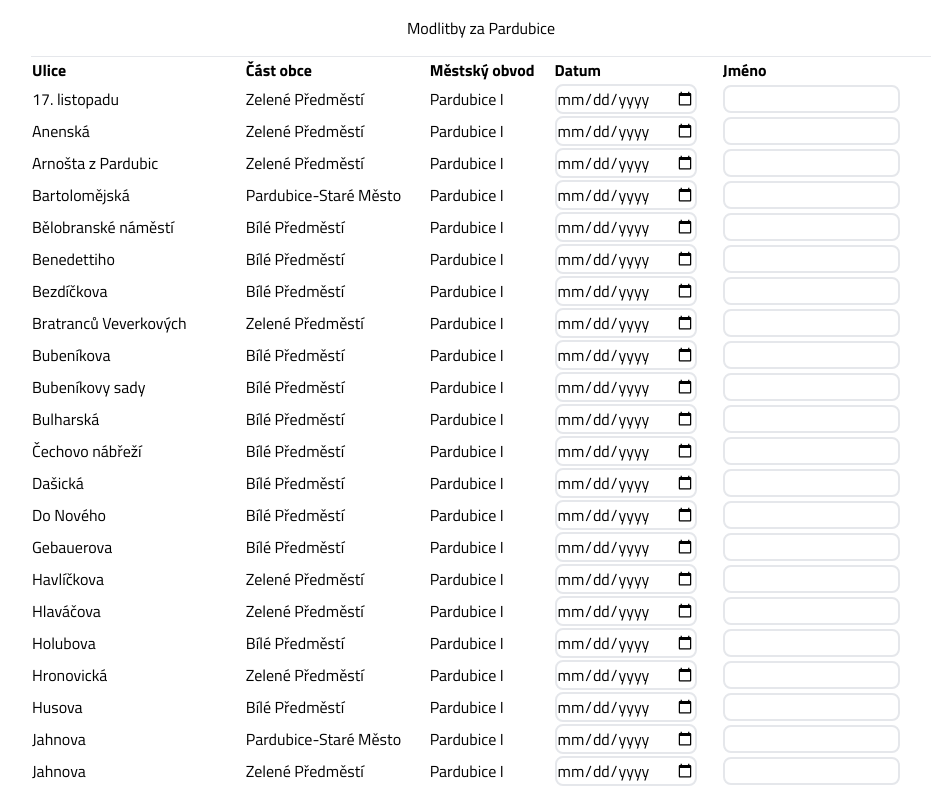
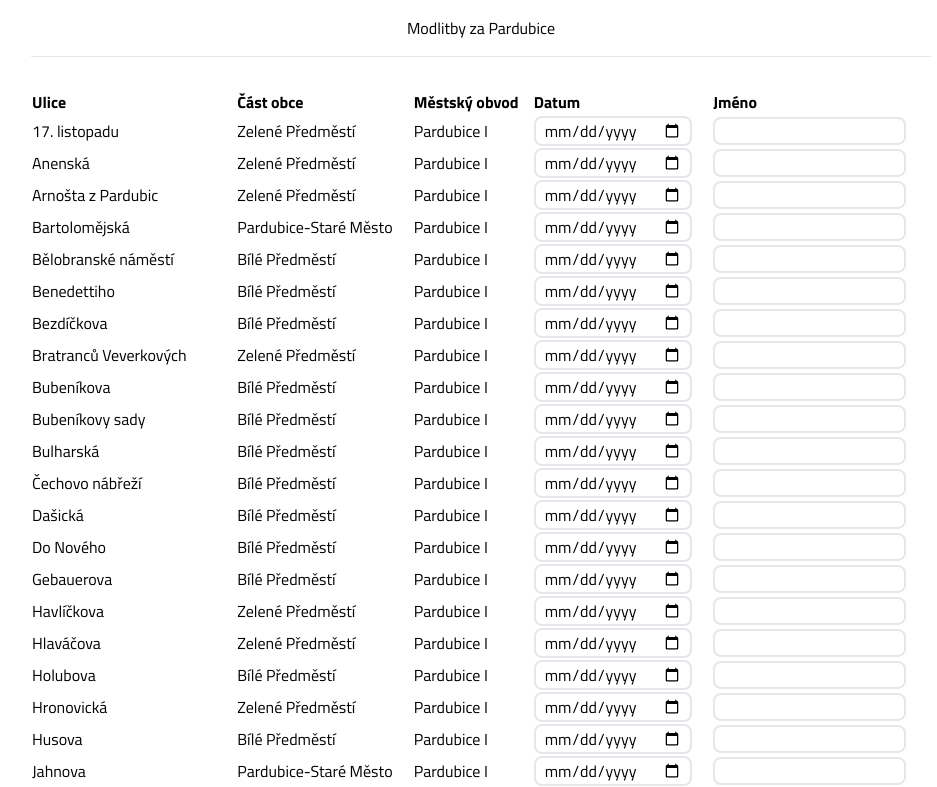
Before and after one commit to petrkucerak/modlitbyzaulice, a Next.js app: page /form in a window 1280 px wide. Shown: the top 787 px of the page, without its empty margins (159-1096 px from the left). Built offline with nearby package versions, Linux system fonts and the light colour scheme.

Commit message:
Replace repo url

```diff
--- a/components/layout/footer.js
+++ b/components/layout/footer.js
@@ -7,7 +7,7 @@ export default function Footer() {
       <p className="text-sm mb-4">
         Tento projekt je vytvořený jako open-source. Pro více informací mrkni do{" "}
         <Link
-          href={"https://github.com/petrkucerak/modlitbazapardubice"}
+          href={"https://github.com/petrkucerak/modlitbyzapardubice"}
           target="_blank"
           className="underline"
         >
--- a/components/table/row.js
+++ b/components/table/row.js
@@ -27,16 +27,14 @@ export default function Row({ newData, street }) {
   const [name, setName] = useState(street.name);
   const [date, setDate] = useState(street.status);
   return (
-    <tr
-      key={`${street.street_name}-${street.borough_name}-${street.district_name}`}
-    >
+    <tr>
       <td>{street.street_name}</td>
       <td>{street.district_name}</td>
       <td>{street.borough_name}</td>
       <td>
         <input
           type="date"
-          className="border-2 rounded-lg"
+          className="border-2 rounded-lg px-2"
           value={date}
           onChange={(e) => (
             setDate(e.target.value),
@@ -54,7 +52,7 @@ export default function Row({ newData, street }) {
       <td>
         <input
           type="text"
-          className="border-2 rounded-lg"
+          className="border-2 rounded-lg px-2"
           value={name}
           onChange={(e) => (
             setName(e.target.value),
--- a/components/table/table.js
+++ b/components/table/table.js
@@ -18,7 +18,7 @@ export default function Table() {
   }
   return (
     <div className="flex flex-col items-center justify-between w-full">
-      <table className="w-full">
+      <table className="w-full mt-8">
         <thead>
           <tr className="text-left">
             <th>Ulice</th>
```
